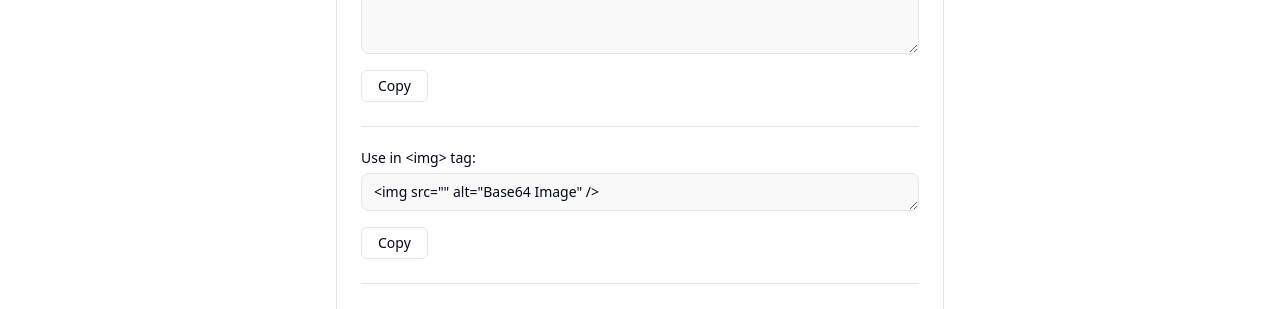
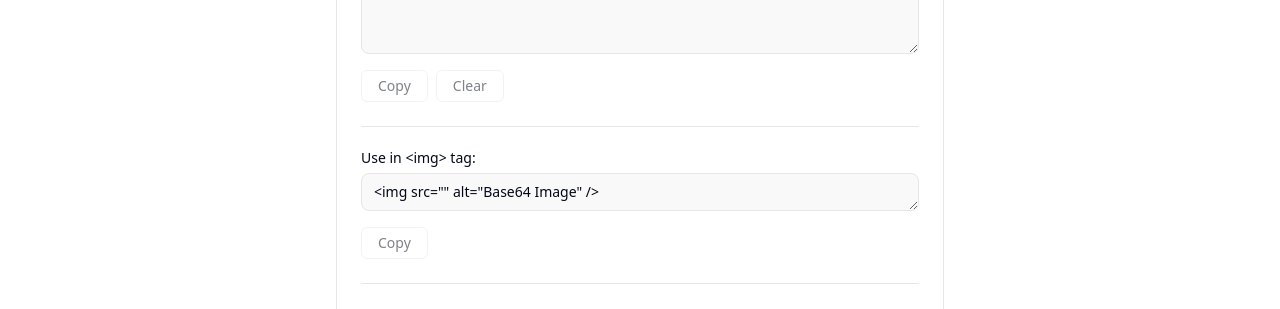
Before and after one commit to jamdotdev/jam-dev-utilities, a Next.js app: page /utilities/image-to-base64 in a window 1280 px wide. Shown: the part 617-926 px from the top of the page. Built offline with nearby package versions, Linux system fonts and the light colour scheme.

Commit message:
added upload OnClick feat.

```diff
--- a/pages/utilities/image-to-base64.tsx
+++ b/pages/utilities/image-to-base64.tsx
@@ -1,4 +1,4 @@
-import { useCallback, useState } from "react";
+import { useCallback, useState, useRef } from "react";
 import { Textarea } from "@/components/ds/TextareaComponent";
 import PageHeader from "@/components/PageHeader";
 import { Card } from "@/components/ds/CardComponent";
@@ -17,7 +17,8 @@ type Status = "idle" | "loading" | "error" | "unsupported" | "hover";
 export default function ImageToBase64() {
   const [status, setStatus] = useState<Status>("idle");
   const [base64, setBase64] = useState("");
-
+  const fileInputRef = useRef<HTMLInputElement>(null);
+  const isDisabled = !base64 ? true : false;
   const copyHooks = [
     useCopyToClipboard(),
     useCopyToClipboard(),
@@ -29,10 +30,21 @@ export default function ImageToBase64() {
     { buttonText: buttonCSS, handleCopy: handleCopyCSS },
   ] = copyHooks;
 
-  const handleDrop = useCallback((event: React.DragEvent<HTMLDivElement>) => {
-    event.preventDefault();
+  const handleSelectFile = () => {
+    if (fileInputRef.current) {
+      fileInputRef.current.click();
+    }
+  };
 
-    const file = event.dataTransfer.files[0];
+  const handleFileInputChange = useCallback((event: any) => {
+    let file: Blob | null = (event.target?.files) ? event.target?.files[0] : null;
+    validateImageFile(file, event);
+  }, []);
+
+  const validateImageFile = (
+    file: Blob | null,
+    event: React.ChangeEvent<HTMLInputElement> | React.DragEvent<HTMLDivElement>
+  ) => {
     if (!file || !file.type.startsWith("image/")) {
       setStatus("unsupported");
       return;
@@ -48,8 +60,17 @@ export default function ImageToBase64() {
     reader.onload = () => {
       setBase64(reader.result as string);
       setStatus("idle");
+      if (event.target instanceof HTMLInputElement) {
+        event.target.value = "";
+      }
     };
     reader.readAsDataURL(file);
+  };
+
+  const handleDrop = useCallback((event: React.DragEvent<HTMLDivElement>) => {
+    event.preventDefault();
+    const file = event.dataTransfer.files[0];
+    validateImageFile(file, event);
   }, []);
 
   const handleDragOver = useCallback(
@@ -86,8 +107,15 @@ export default function ImageToBase64() {
             onDrop={handleDrop}
             onDragOver={handleDragOver}
             onDragLeave={handleDragLeave}
-            className="flex flex-col border border-dashed border-border p-6 text-center text-muted-foreground rounded-lg min-h-40 items-center justify-center bg-muted"
+            onClick={handleSelectFile}
+            className="flex flex-col cursor-pointer border border-dashed border-border p-6 text-center text-muted-foreground rounded-lg min-h-40 items-center justify-center bg-muted"
           >
+            <input
+              ref={fileInputRef}
+              type="file"
+              className="w-full h-full hidden"
+              onChange={handleFileInputChange}
+            />
             <UploadIcon />
             {statusComponents[status]}
           </div>
@@ -100,8 +128,20 @@ export default function ImageToBase64() {
               readOnly
               className="mb-4 overflow-x-hidden"
             />
-            <Button variant="outline" onClick={() => handleCopyBase64(base64)}>
+            <Button
+              variant="outline"
+              onClick={() => handleCopyBase64(base64)}
+              disabled={isDisabled}
+            >
               {buttonBase64}
+            </Button>
+            <Button
+              className="ml-2"
+              variant="outline"
+              onClick={() => setBase64("")}
+              disabled={isDisabled}
+            >
+              Clear
             </Button>
             <Divider />
 
@@ -117,6 +157,7 @@ export default function ImageToBase64() {
               onClick={() => {
                 handleCopyImgTag(`<img src="${base64}" alt="Base64 Image" />`);
               }}
+              disabled={isDisabled}
             >
               {buttonImgTag}
             </Button>
@@ -135,6 +176,7 @@ export default function ImageToBase64() {
               onClick={() => {
                 handleCopyCSS(`background-image: url(${base64});`);
               }}
+              disabled={isDisabled}
             >
               {buttonCSS}
             </Button>
```
